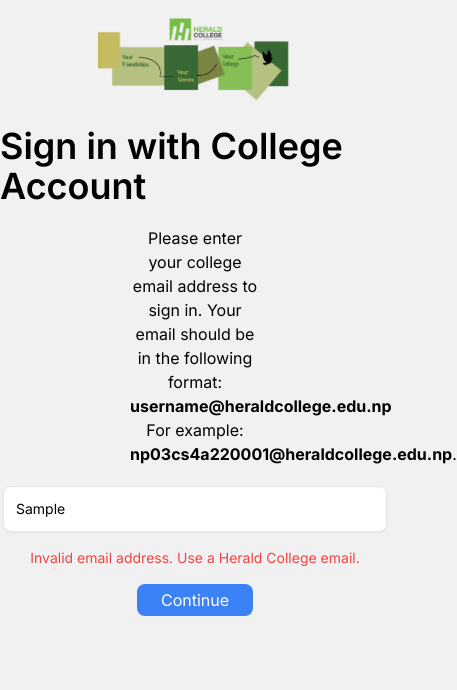
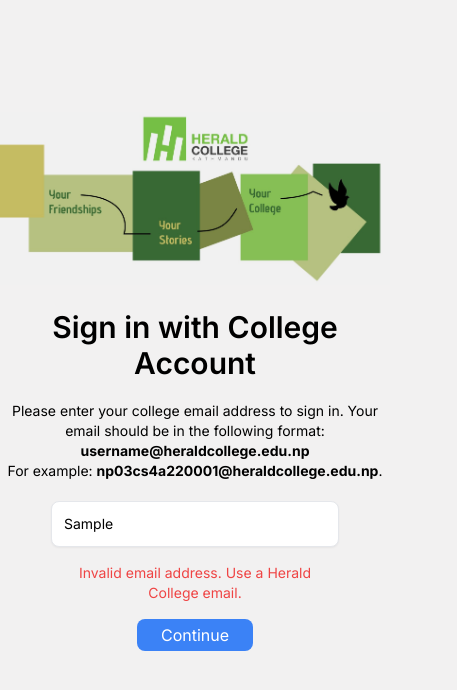
Before and after one commit to sujanshrestha-1998/Final-Year-Project, a React (Vite) app in the folder Frontend/: page / in a window 390 px wide. Both pictures are taken after typing "Sample" into the empty fields and a click on the button "Continue". Shown: the top 690 px of the page, 457 px wide, since content can reach past the window. Built offline with nearby package versions, Linux system fonts and the light colour scheme.

Commit message:
Login Frontend Made Responsive

```diff
--- a/Frontend/src/pages/Login.jsx
+++ b/Frontend/src/pages/Login.jsx
@@ -34,17 +34,17 @@
 
   return (
     <div className="h-full flex justify-center items-center">
-      <div className="mt-4">
+      <div className="mt-28 md:mt-4">
         <img
           src="/src/assets/login-banner.png"
           alt="HCK Logo"
-          className="mx-auto mb-6 w-2/4"
+          className="mx-auto mb-6 md:w-2/4"
         />
         <div className="flex justify-center items-center flex-col gap-5">
-          <h1 className="font-semibold text-4xl">
+          <h1 className="font-semibold text-center text-3xl md:text-4xl">
             Sign in with College Account
           </h1>
-          <p className="w-1/3 text-center">
+          <p className="md:w-1/3 text-center text-sm md:text-base ">
             Please enter your college email address to sign in. Your email
             should be in the following format: <br />
             <strong>username@heraldcollege.edu.np</strong> <br />
@@ -63,7 +63,7 @@
                 onChange={handleInputChange}
                 placeholder="Username"
                 required
-                className="w-96 p-3 text-sm border bg-white rounded-[8px] shadow-sm placeholder-black"
+                className="w-72 md:w-96 p-3 text-sm border bg-white rounded-[8px] shadow-sm placeholder-black"
               />
               {isLoading && (
                 <div className="absolute right-4 w-6 h-6 border-2 border-gray-400 border-solid rounded-full animate-spin"></div>
@@ -71,7 +71,7 @@
             </div>
 
             {errorMessage && (
-              <div className="text-red-500 text-sm mt-2 text-center">
+              <div className="text-red-500 text-sm mt-2 text-center w-64 mx-auto md:w-full">
                 {errorMessage}
               </div>
             )}
@@ -85,7 +85,7 @@
                 onChange={handleInputChange}
                 required
                 placeholder="Password"
-                className="w-96 p-3 text-sm border bg-white rounded-[8px] shadow-sm placeholder-black"
+                className="w-72 md:w-96 p-3 text-sm border bg-white rounded-[8px] shadow-sm placeholder-black"
               />
             )}
 
```
